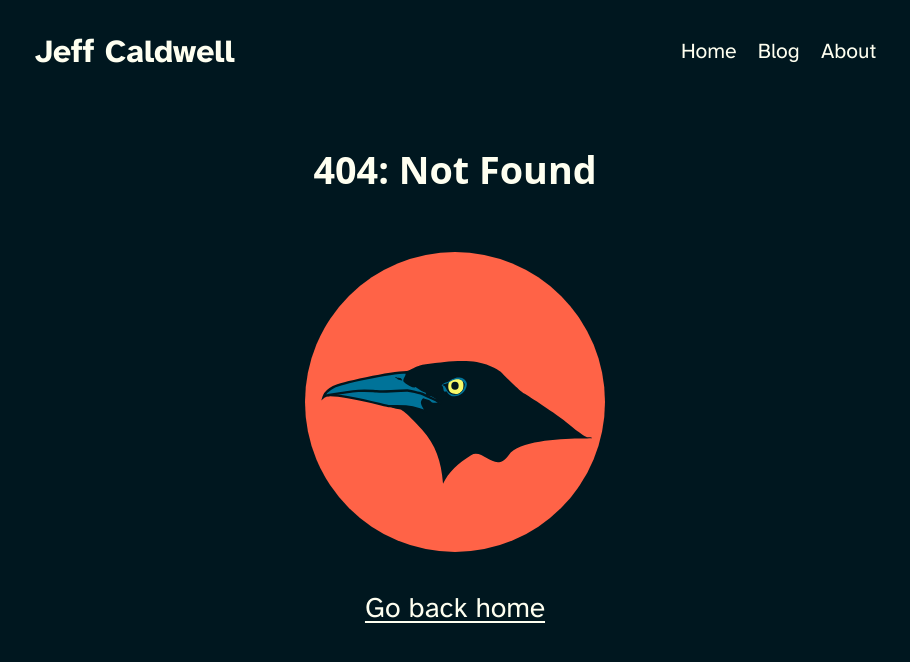
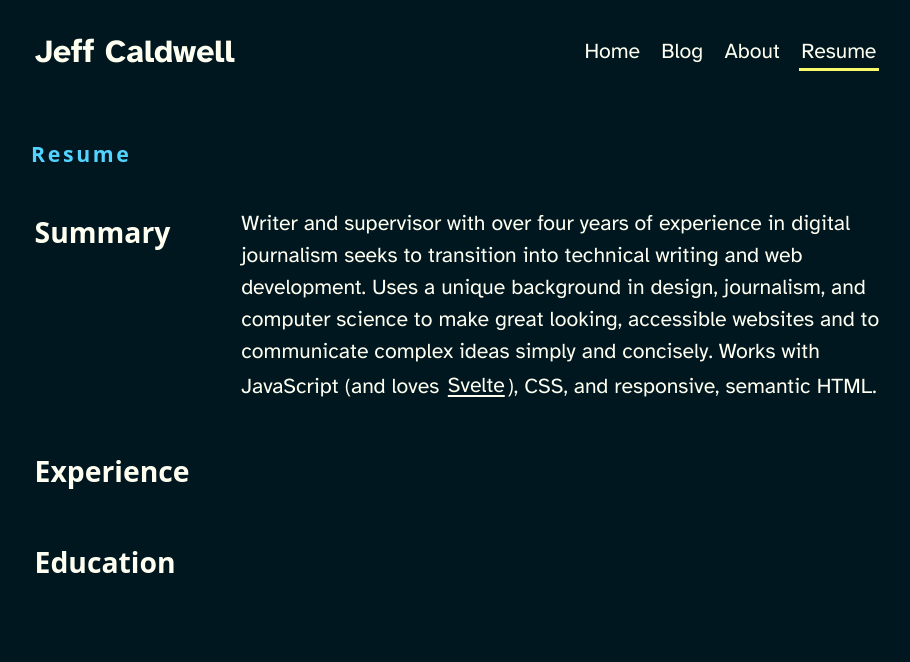
Before and after one commit to nemo-omen/jeffcaldwell.is-2023, a SvelteKit app: page /resume in a window 1280 px wide. Before the commit this address had no page. Shown: the top 662 px of the page, without its empty margins (185-1095 px from the left). Built offline with nearby package versions, Linux system fonts and the light colour scheme.

Commit message:
Start resume

```diff
--- a/src/components/Header.svelte
+++ b/src/components/Header.svelte
@@ -17,6 +17,9 @@
     </a>
     <a href="/about"class={current === '/about' ? 'current' : ''}>
       About
+    </a>
+    <a href="/resume"class={current === '/resume' ? 'current' : ''}>
+      Resume
     </a>
   </nav>
 </header>
@@ -50,14 +53,17 @@
   #skip {
     top: 0;
     left: 50%;
+    transform: translateX(-50%);
     transition: transform 0.3s ease-out;
     font-size: var(--size-500);
     font-weight: 600;
     padding: 0.125em 0.25em;
+    background: var(--bg);
   }
 
   #skip:focus {
-    transform: translateY(2rem);
+    transform: translate(-50%, 2rem);
+    /* transform: translateX(-50%); */
   }
 
   #site-brand {
@@ -104,10 +110,11 @@
     background-color: transparent;
   }
 
-  nav a:focus {
-    outline: 0.125em solid var(--accent);
-  }
+  /* nav a:focus { */
+  /*   outline: 0.125em solid var(--accent); */
+  /* } */
 
+   nav a:focus::before,
    nav a:hover::before,
    nav a:active::before,
    nav a.current::before {
--- a/src/css/style.css
+++ b/src/css/style.css
@@ -25,7 +25,8 @@
    --fg: var(--ivory);
    --fg-muted: var(--ivory-muted);
    --link: var(--ivory-highlight);
-   --accent: var(--light-red);
+   --hover: var(--cerulean);
+   --accent: var(--yellow);
    --callout: var(--yellow);
    --link-accent: var(--light-red);
    --link-accent-hover: var(--cerulean);
@@ -74,24 +75,18 @@ a {
 }
 
 [href]:hover {
-   text-decoration-color: var(--link-accent-hover);
-   color: var(--accent);
+   color: var(--hover);
    text-decoration: none;
    background: none;
 }
 
 :focus {
-   /* background-color: var(--focus); */
-   /* outline: 2px solid var(--focus); */
-   outline: 0.125rem solid var(--accent);
+   outline: 0.125rem solid var(--cerulean);
    outline-offset: 0.125em;
 }
 
 a:focus {
   text-decoration: none;
-  /* outline: 2px solid transparent; */
-  /* background: var(--accent); */
-  /* color: var(--bg); */
   color: currentColor;
 }
 
@@ -103,9 +98,11 @@ main:focus, body:focus {
 .page-title {
   letter-spacing: 0.125em;
   font-size: var(--size-500);
-  border-top: 0.125em solid var(--accent);
+  /* border-top: 0.125em solid var(--accent); */
+  color: var(--hover);
+  /* border-bottom: 0.125em solid var(--hover); */
   padding: 0.25em 0;
-  display: inline-block;
+  /* display: inline-block; */
 }
 
 h1,
--- a/src/routes/blog/+page.svelte
+++ b/src/routes/blog/+page.svelte
@@ -44,7 +44,6 @@ export let data;
 
   .post-list-item-image:focus{
     background: var(--bg);
-    outline: 2px solid var(--accent);
     background: none;
   }
 
--- /dev/null
+++ b/src/routes/resume/+page.svelte
@@ -0,0 +1,72 @@
+<script>
+
+</script>
+
+<h1 class="page-title">Resume</h1>
+
+<article class="resume post">
+<section>
+  <h2>
+    <a href="#summary" aria-hidden="true" tabindex="-1" class="section-link">
+      Summary
+    </a>
+  </h2>
+  <div class="resume-section-content">
+    <p>Writer and supervisor with over four years of experience in digital journalism seeks to transition into technical writing and web development. Uses a unique background in design, journalism, and computer science to make great looking, accessible websites and to communicate complex ideas simply and concisely. Works with JavaScript (and loves <a href="https://svelte.dev">Svelte</a>), CSS, and responsive, semantic HTML.</p>
+  </div>
+</section>
+<section>
+    <h2 id="experiance">
+      <a href="#experience" aria-hidden="true" tabindex="-1" class="section-link">Experience</a>
+    </h2>
+  <div class="resume-section-content">
+    <p></p>
+  </div>
+</section>
+<section>
+    <h2>
+      <a href="#education" aria-hidden="true" tabindex="-1" class="section-link">
+        Education
+      </a>
+    </h2>
+  <div class="resume-section-content">
+    <p></p>
+  </div>
+</section>
+</article>
+
+<style>
+.resume section {
+  display: flex;
+  flex-direction: column;
+  /* gap: var(--size-600); */
+}
+
+.section-link {
+  text-decoration: none;
+  position: relative;
+}
+
+.section-link::before {
+  content: '#';
+  position: absolute;
+  left: -1.25ch;
+  top: 0;
+  /* line-height: 1; */
+  opacity: 0;
+  text-decoration: underline;
+  transition: opacity 0.3s ease-out;
+}
+
+.section-link:hover::before {
+  opacity: 1;
+  color: var(--hover);
+}
+
+@media(min-width: 55rem) {
+  .resume section {
+    flex-direction: row;
+    gap: var(--size-900);
+  }
+}
+</style>
```
Also changed, not shown: src/routes/+page.svelte (+13 -0 lines).
